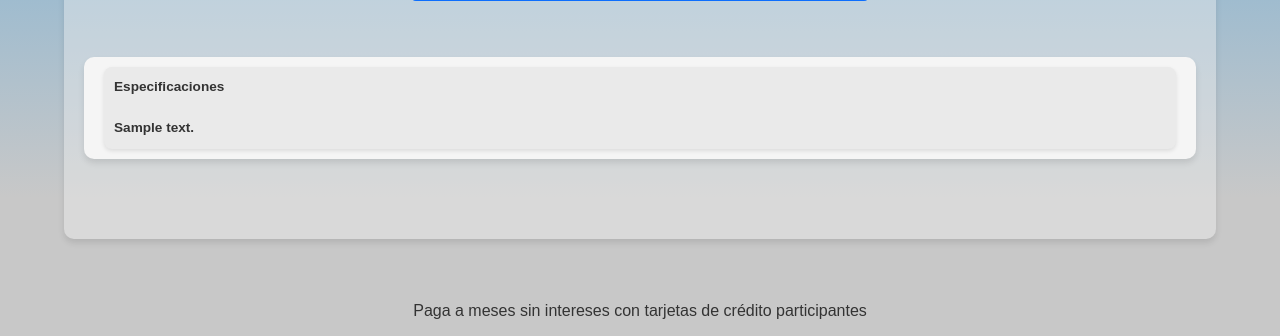
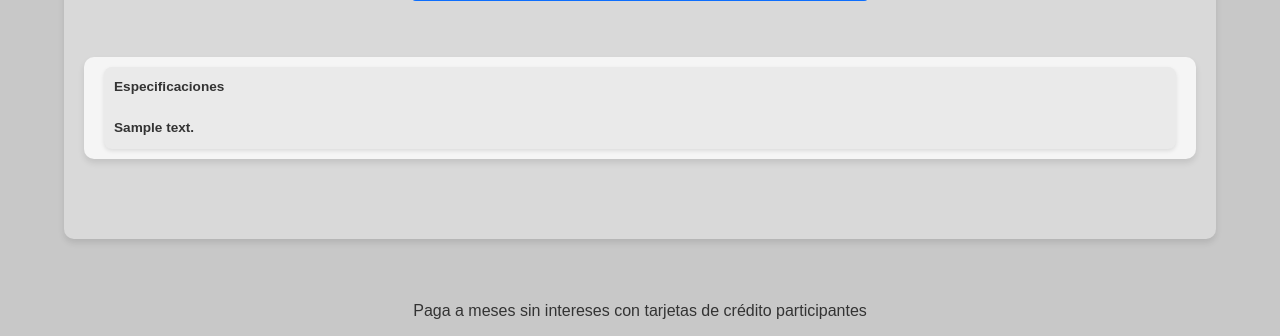
Before and after one commit to maximiliano1401/TecnoFutura, a PHP site: page /HTML/producto.php?id_producto=1 in a window 1280 px wide. Shown: the part 430-766 px from the top of the page. Run offline with PHP 8.4, Linux system fonts and the light colour scheme; the visitor is signed in with stand-in values (Sample User, id 1); tables that the repository leaves empty or names only in its code hold one stand-in row (values such as "Sample post"); some libraries are stand-ins or nearby versions.

Commit message:
css fondo

```diff
--- a/CSS/auriculares.css
+++ b/CSS/auriculares.css
@@ -83,9 +83,6 @@ border: none;
 outline: none;
 transition: border-color 0.3s ease;
 }
-.buscar:hover {
-
-}
 
 .lupa {
 padding: 10px;
--- a/CSS/buscar.css
+++ b/CSS/buscar.css
@@ -4,6 +4,8 @@ body {
     margin: 0;
     padding: 0;
     background: linear-gradient(#48A2DE, #C8C8C8 50%);
+    background-size: cover;
+    background-attachment: fixed;
     color: #333;
 }
 
--- a/CSS/carrito.css
+++ b/CSS/carrito.css
@@ -2,7 +2,8 @@ body {
   font-family: Arial, sans-serif;
   background: linear-gradient(#48A2DE, #C8C8C8 50%);
   background-size: cover;
-  background-attachment: fixed;  margin: 0;
+  background-attachment: fixed;
+  margin: 0;
   padding: 0;
 }
 
--- a/CSS/producto.css
+++ b/CSS/producto.css
@@ -4,6 +4,8 @@ body {
     margin: 0;
     padding: 0;
     background: linear-gradient(#48A2DE, #C8C8C8 50%);
+    background-size: cover;
+    background-attachment: fixed;
     color: #333;
 }
 
--- a/CSS/ver_metodos.css
+++ b/CSS/ver_metodos.css
@@ -7,6 +7,8 @@
 body {
     font-family: 'Arial', sans-serif;
     background: linear-gradient(#48A2DE, #C8C8C8 50%);
+    background-size: cover;
+    background-attachment: fixed;
     color: #333;
     display: flex;
     justify-content: center;
```
